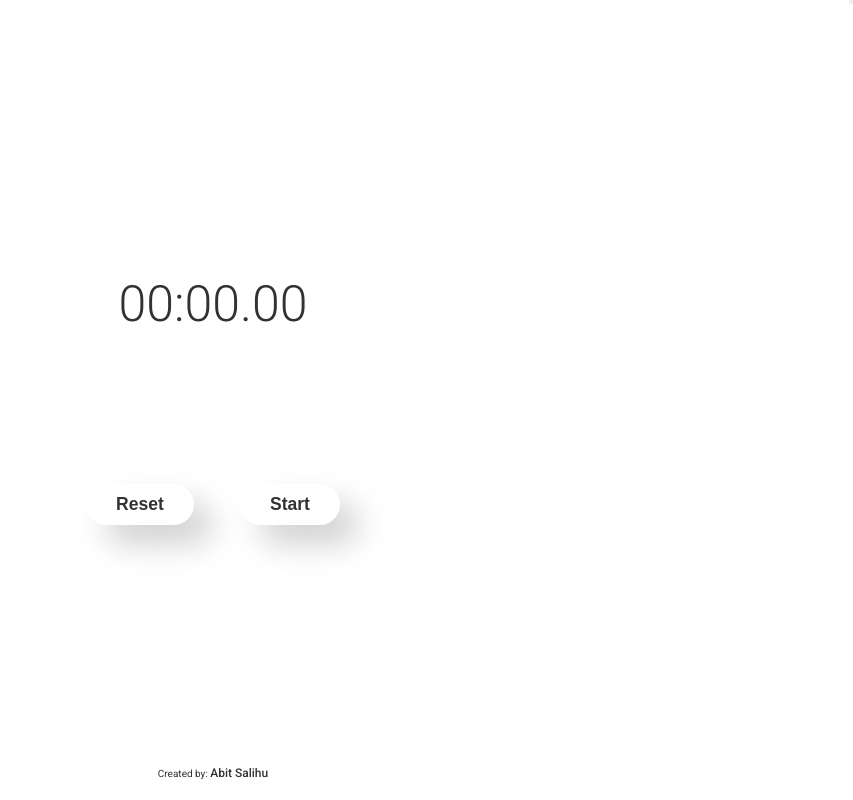
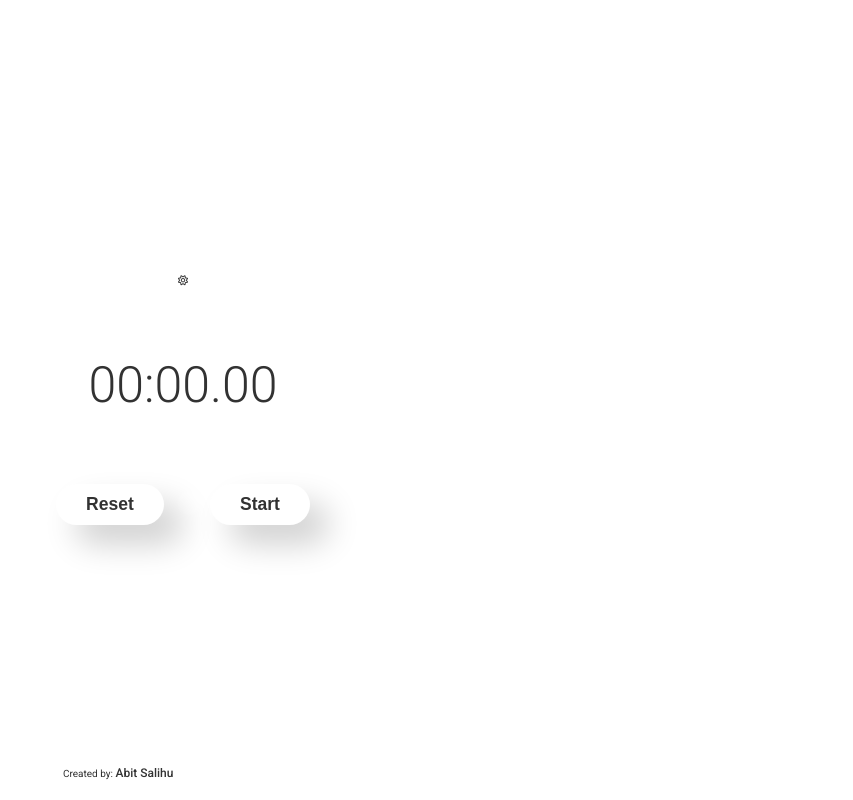
Before and after one commit to abitsalihu/stopwatch, a website: page index.html in a window 1280 px wide. Shown: the whole page, without its empty margins (427-1280 px from the left). Drawn offline with Linux system fonts and the light colour scheme.

Commit message:
changed the icon and added a container

```diff
--- a/index.html
+++ b/index.html
@@ -9,15 +9,20 @@
     <link
       href="https://fonts.googleapis.com/css2?family=Roboto:wght@300;400;500&display=swap"
       rel="stylesheet"
-
     />
-    <link href='https://css.gg/dark-mode.css' rel='stylesheet'>
+    <link
+      rel="stylesheet"
+      href="https://cdnjs.cloudflare.com/ajax/libs/font-awesome/6.0.0-beta3/css/all.min.css"
+    />
     <link rel="stylesheet" href="css/style.css" />
     <title>StopWatch</title>
   </head>
   <body>
-    <button class="btn-toggle"><i class="gg-dark-mode"></i></button>
+    <div class="container">
     <div class="stopwatch">
+      <div class="toggle">
+        <i class="far fa-sun"></i>
+        </div>
       <div class="stopwatch__time">
         <h1 class="stopwatch__time-show">
           <span class="minutes">00</span>:<span class="seconds">00</span>.<span
@@ -38,9 +43,11 @@
       </div>
     </div>
 
+
     <div class="copyright">
       Created by: <span class="name">Abit Salihu</span>
     </div>
+  </div>
 
     <script src="script.js"></script>
   </body>
```
